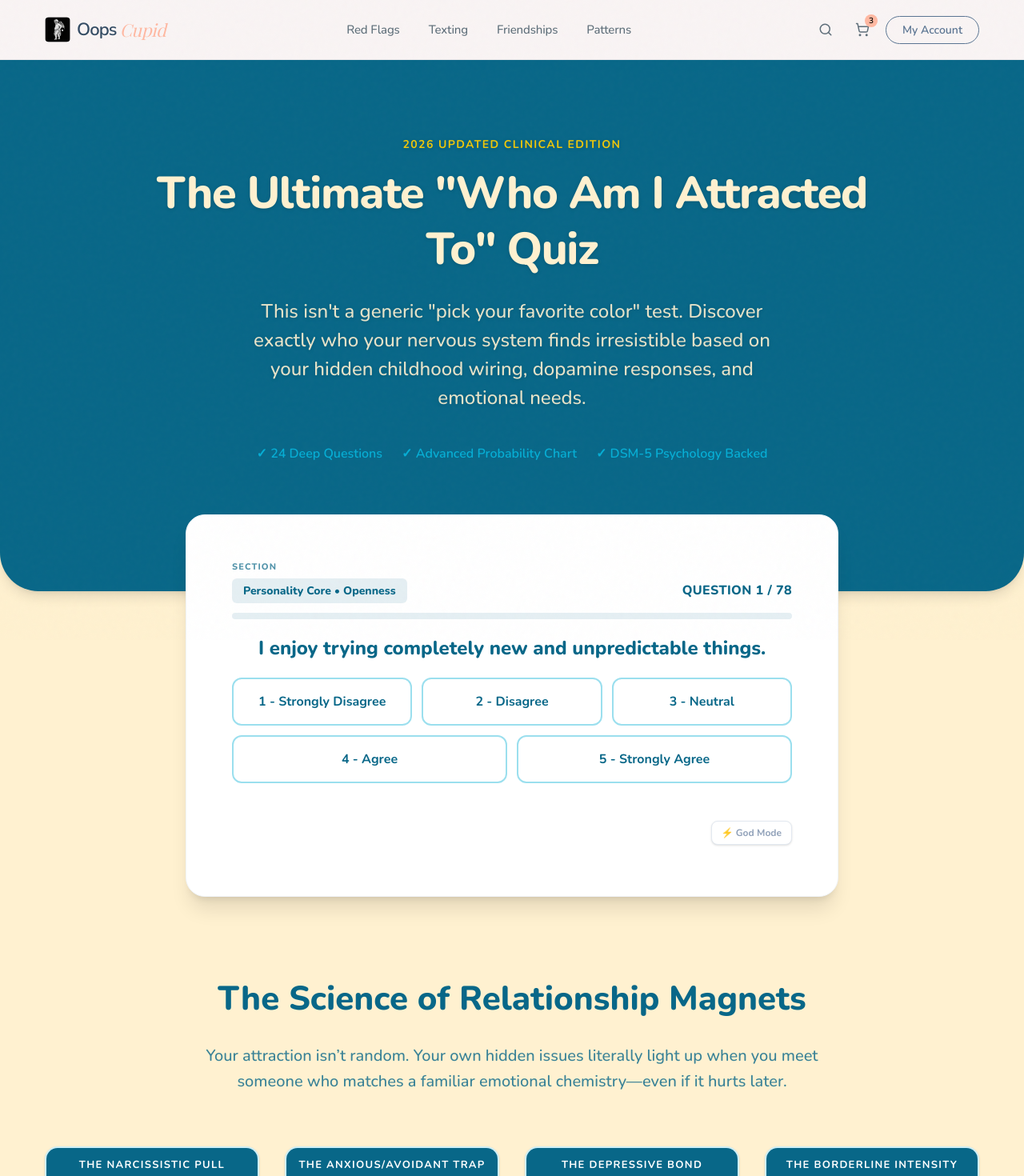
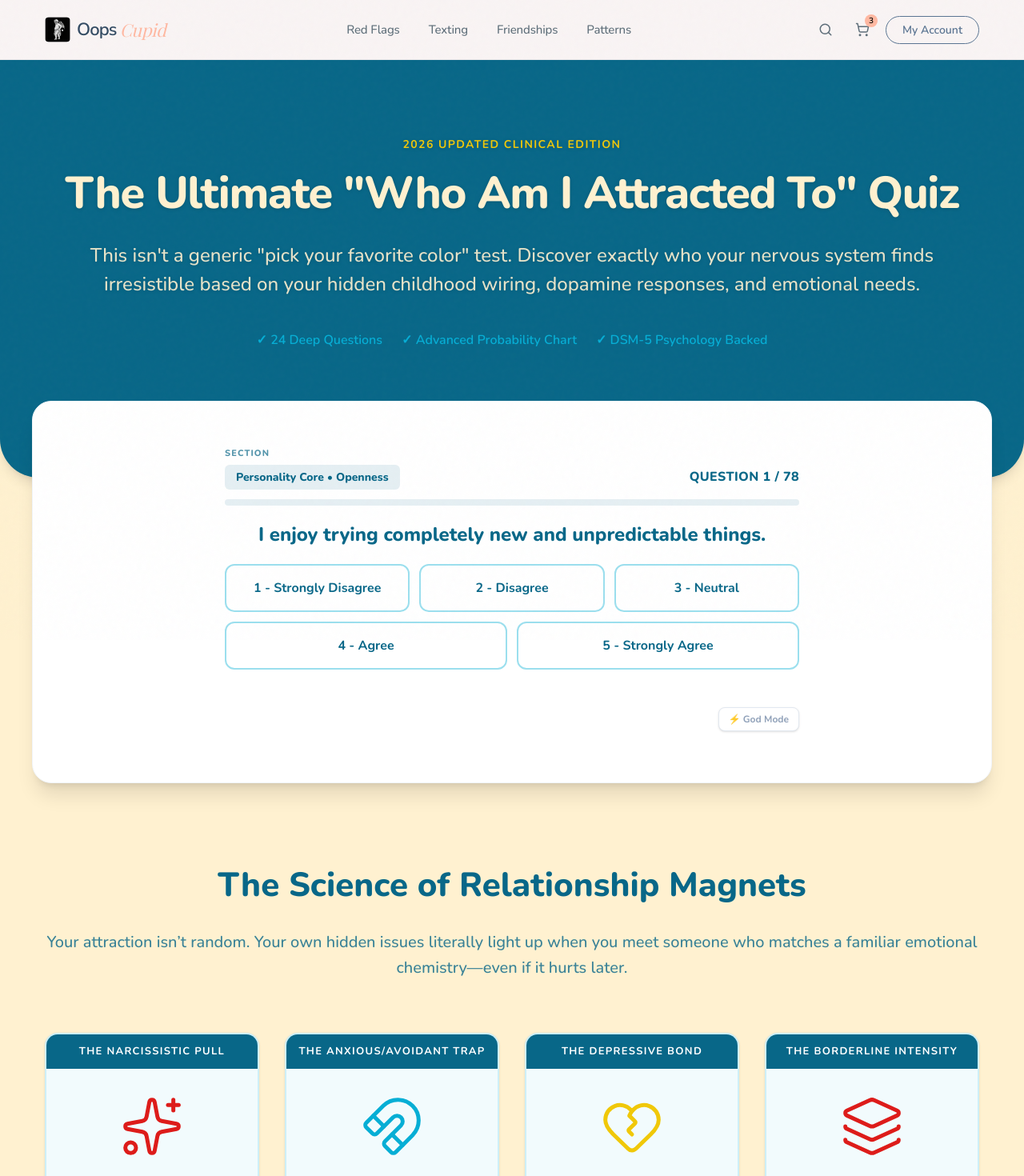
Before and after one commit to Sinadehesh/OopsCupid, a Next.js app: page /attraction-patterns in a window 1280 px wide. Shown: the top 1470 px of the page at 80% size. Built offline with nearby package versions, Linux system fonts and the light colour scheme; a web font is replaced by a local one.

Commit message:
style: removed restrictive wrappers on quiz pages to allow widescreen master reports

```diff
--- a/app/attraction-patterns/page.tsx
+++ b/app/attraction-patterns/page.tsx
@@ -14,14 +14,14 @@ export default function AttractionPatternsPage() {
 
       {/* HERO SECTION WITH NEW CUSTOM PALETTE */}
       <section className="relative bg-[#086788] pt-24 pb-40 px-6 md:px-10 lg:px-14 rounded-b-[3rem] text-white text-center shadow-lg">
-        <div className="max-w-4xl mx-auto">
+        <div className="w-full max-w-[1400px] mx-auto">
           <span className="text-[#F0C808] font-bold uppercase tracking-widest text-sm mb-4 block drop-shadow-sm">
             2026 Updated Clinical Edition
           </span>
           <h1 className="text-[40px] md:text-[56px] font-extrabold mb-6 leading-tight tracking-tight drop-shadow-sm text-[#FFF1D0]">
             The Ultimate "Who Am I Attracted To" Quiz
           </h1>
-          <p className="text-[20px] md:text-[24px] font-medium mb-10 text-[#FFF1D0]/90 max-w-2xl mx-auto drop-shadow-sm">
+          <p className="text-[20px] md:text-[24px] font-medium mb-10 text-[#FFF1D0]/90 w-full max-w-[1400px] mx-auto drop-shadow-sm">
             This isn't a generic "pick your favorite color" test. Discover exactly who your nervous system finds irresistible based on your hidden childhood wiring, dopamine responses, and emotional needs.
           </p>
           <div className="flex justify-center items-center gap-6 text-sm md:text-base font-semibold text-white">
@@ -33,7 +33,7 @@ export default function AttractionPatternsPage() {
       </section>
 
       {/* OVERLAPPING QUIZ WIDGET */}
-      <section className="w-full max-w-4xl mx-auto px-4 md:px-10 -mt-24 relative z-10 mb-24">
+      <section className="w-full w-full max-w-[1400px] mx-auto px-4 md:px-10 -mt-24 relative z-10 mb-24">
         <div className="bg-white rounded-[24px] shadow-xl border border-slate-100 p-4 md:p-8">
           <QuizWidget quizName="attraction-patterns" />
         </div>
@@ -45,7 +45,7 @@ export default function AttractionPatternsPage() {
           <h2 className="text-[32px] md:text-[42px] font-extrabold text-[#086788] mb-6">
             The Science of Relationship Magnets
           </h2>
-          <p className="text-xl text-[#086788]/80 max-w-3xl mx-auto leading-relaxed font-medium">
+          <p className="text-xl text-[#086788]/80 w-full max-w-[1400px] mx-auto leading-relaxed font-medium">
             Your attraction isn’t random. Your own hidden issues literally light up when you meet someone who matches a familiar emotional chemistry—even if it hurts later.
           </p>
         </div>
--- a/app/who-is-attracted-to-me/page.tsx
+++ b/app/who-is-attracted-to-me/page.tsx
@@ -13,14 +13,14 @@ export default function MagnetPatternsPage() {
 
       {/* HERO SECTION WITH BOHO PINK PALETTE */}
       <section className="relative bg-gradient-to-r from-[#cbc0d3] to-[#8e9aaf] pt-24 pb-40 px-6 md:px-10 lg:px-14 rounded-b-[3rem] text-white text-center shadow-md">
-        <div className="max-w-4xl mx-auto">
+        <div className="w-full max-w-[1400px] mx-auto">
           <span className="text-[#dee2ff] font-bold uppercase tracking-widest text-sm mb-4 block drop-shadow-sm">
             The Psychological Magnet Test
           </span>
           <h1 className="text-[40px] md:text-[56px] font-bold mb-6 leading-tight tracking-tight drop-shadow-sm">
             Who Finds Me Attractive?
           </h1>
-          <p className="text-[20px] md:text-[24px] font-medium mb-10 text-white/95 max-w-2xl mx-auto drop-shadow-sm">
+          <p className="text-[20px] md:text-[24px] font-medium mb-10 text-white/95 w-full max-w-[1400px] mx-auto drop-shadow-sm">
             People don't get attracted to you randomly. Find out which specific personality types are magnetically drawn to your exact energy, and the psychological “drug” you provide them.
           </p>
           <div className="flex justify-center items-center gap-6 text-sm md:text-base font-semibold text-white">
@@ -32,7 +32,7 @@ export default function MagnetPatternsPage() {
       </section>
 
       {/* OVERLAPPING QUIZ WIDGET */}
-      <section className="max-w-3xl mx-auto px-6 md:px-10 -mt-24 relative z-10 mb-24">
+      <section className="w-full max-w-[1400px] mx-auto px-6 md:px-10 -mt-24 relative z-10 mb-24">
         <div className="bg-white rounded-[24px] shadow-xl shadow-[#8e9aaf]/10 border-2 border-[#dee2ff] p-8 md:p-12">
           <QuizWidget quizName="who-is-attracted-to-me" />
         </div>
@@ -44,7 +44,7 @@ export default function MagnetPatternsPage() {
           <h2 className="text-[32px] md:text-[42px] font-bold text-[#334B63] mb-6">
             Why You Are Their Irresistible Magnet
           </h2>
-          <p className="text-xl text-[#5E6E79] max-w-3xl mx-auto leading-relaxed">
+          <p className="text-xl text-[#5E6E79] w-full max-w-[1400px] mx-auto leading-relaxed">
             Your personality broadcasts a specific emotional frequency. Their hidden issues light up when they sense your energy because you feel like the exact “missing piece” their nervous system has been craving.
           </p>
         </div>
```
